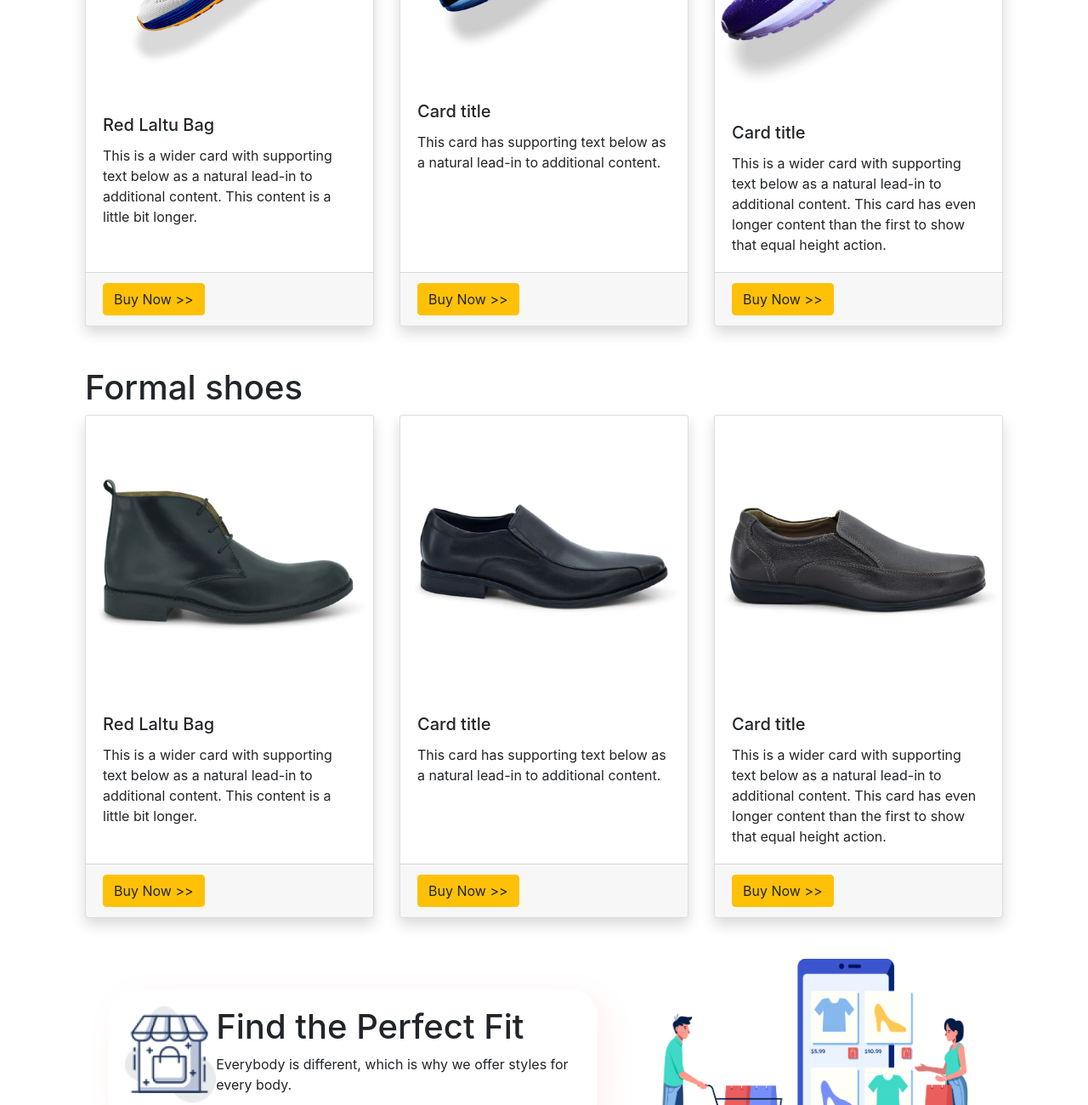
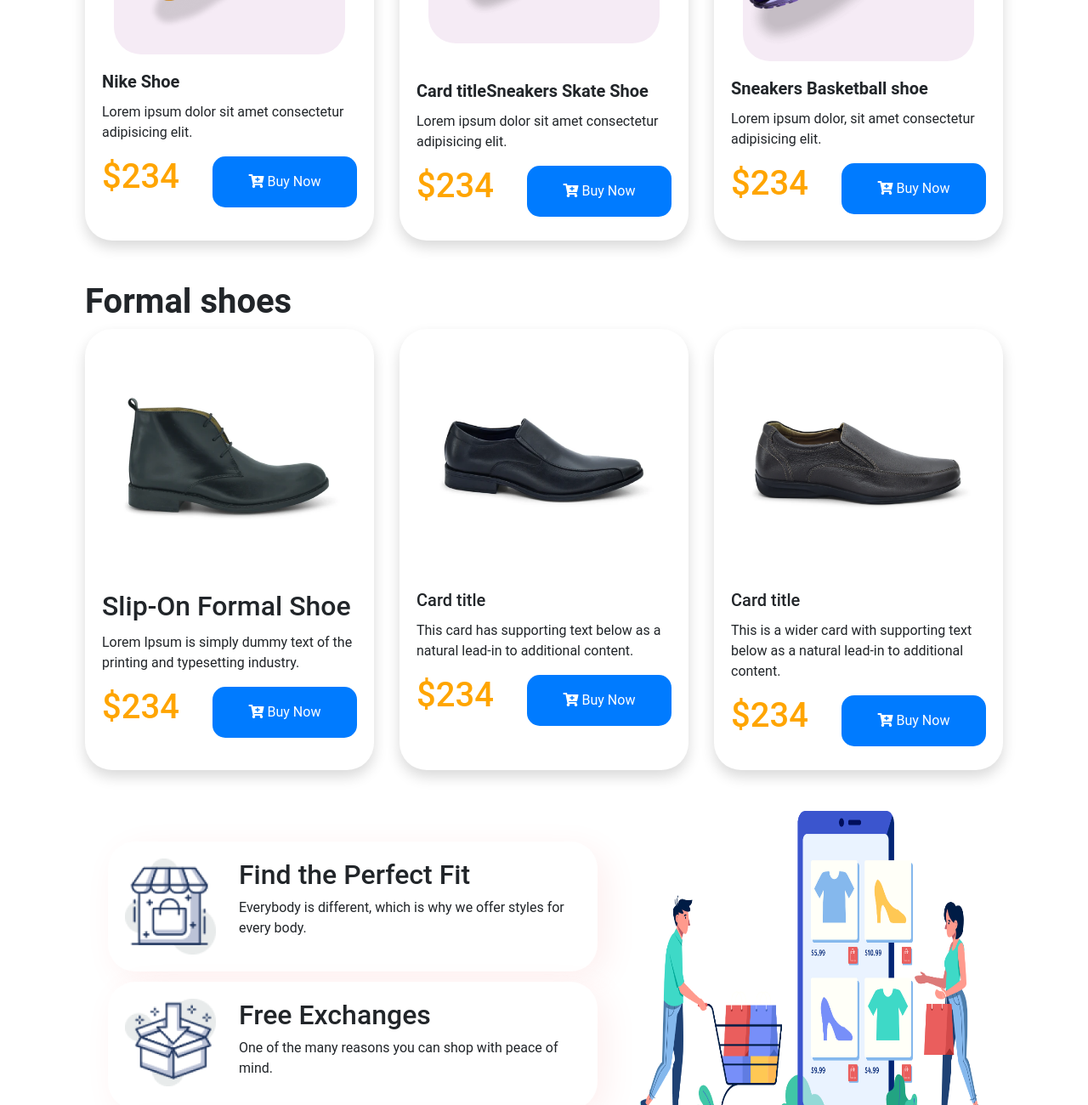
Before and after one commit to iamlaboniraz/Assignment02, a plain HTML site: page index.html in a window 1280 px wide. Shown: the part 940-2240 px from the top of the page at 85% size. Drawn offline with nearby package versions, Linux system fonts and the light colour scheme.

Commit message:
design part add

```diff
--- a/css/style.css
+++ b/css/style.css
@@ -1,5 +1,6 @@
 body{
-    font-family: 'Roboto Condensed', sans-serif;
+    font-family: 'Fraunces', serif;
+    font-family: 'Roboto', sans-serif;
 }
 .panda-card{
     border: 0;
@@ -12,3 +13,56 @@ body{
     border: 0;
     border-radius: 2em;
 }
+.casual-single-shoes, .formal-single-shoe{
+    border: 0;
+    border-radius: 2em;
+    height: 50%;
+}
+.casual-single-shoes h1, .formal-single-shoe h1{
+    color: orange;
+    float: left;
+}
+.casual-single-shoes button, .formal-single-shoe button{
+    float: right;
+    border:0;
+    width: 170px;
+    height: 60px;
+    border-radius: 7px;
+}
+
+.casual-shoes img, .formal-shoes img{
+    display: block;
+    margin-top: 6%;
+    margin-left: auto;
+    margin-right: auto;
+    width: 80%;
+    border-radius: 2em;
+}
+.casual-shoes img{
+    background-color: rgb(245, 235, 245);
+}
+.carousel-text-left{
+    float: left;
+}
+.carousel-text-left button, .causal-shoe-body button, .formal-shoe-body button{
+    color: white;
+    border: 0;
+    width: 170px;
+    height: 60px;
+    border-radius: 15px;
+}
+.service-categories{
+    border: 0;
+    border-radius: 2em;
+    box-shadow:  10px 10px 40px rgb(253, 239, 239);
+    margin: 2%;
+}
+.service-categories img{
+    height: 20%;
+    width: 20%;
+    float: left;
+}
+
+.service-body{
+    padding-left:25%;
+}
--- a/index.html
+++ b/index.html
@@ -4,10 +4,14 @@
     <meta charset="UTF-8">
     <meta name="viewport" content="width=device-width, initial-scale=1.0">
     <title>Document</title>
-    <link rel="stylesheet" href="https://stackpath.bootstrapcdn.com/bootstrap/4.4.1/css/bootstrap.min.css" integrity="sha384-Vkoo8x4CGsO3+Hhxv8T/Q5PaXtkKtu6ug5TOeNV6gBiFeWPGFN9MuhOf23Q9Ifjh" crossorigin="anonymous">
-    <link rel="stylesheet" href="styles.css">
+    <link rel="preconnect" href="https://fonts.gstatic.com">
+<link href="https://fonts.googleapis.com/css2?family=Fraunces:wght@500;700&display=swap" rel="stylesheet"><link rel="stylesheet" href="https://stackpath.bootstrapcdn.com/bootstrap/4.4.1/css/bootstrap.min.css" integrity="sha384-Vkoo8x4CGsO3+Hhxv8T/Q5PaXtkKtu6ug5TOeNV6gBiFeWPGFN9MuhOf23Q9Ifjh" crossorigin="anonymous">
+    <link rel="stylesheet" href="css/style.css">
+    <link rel="stylesheet" href="css/all.min.css">
 </head>
 <body>
+  <section style="background-color: rgb(243, 239, 231);" >
+    <!-- header section -->
     <header class="container">
       <nav class="navbar navbar-expand-lg navbar-light">
         <div class="col-md-5">
@@ -32,20 +36,20 @@
             </ul>
 
             <span class="navbar-text">
-                    <a class="nav-link" href="#">Home</a>
+                    <a class="nav-link" href="#carouselExampleCaptions">Home</a>
             </span>
             <span class="navbar-text">
-                <a class="nav-link" href="#">Product</a>
+                <a class="nav-link" href="#shoes">Product</a>
         </span>
             <span class="navbar-text">
-                <a class="nav-link" href="#">About us</a>
+                <a class="nav-link" href="#carouselExampleSlidesOnly">About us</a>
             </span>
             <span class="navbar-text">
                 <a class="nav-link" href="#">Contact us</a>
             </span>
             </div>
       </nav>
-
+<!-- carousel part -->
       <div id="carouselExampleCaptions" class="carousel slide" data-ride="carousel">
 
         <div class="panda-slide carousel-inner mt-5">
@@ -54,105 +58,113 @@
               <div class="col-md-5">
                 <img src="images/Photos/Group 33092.png" class="d-block w-100" alt="...">
             </div>
-                <div class="col-md-7">
-                  <h2 class="card-title">Nike React</h2>
-                  <h2>Infinity Run 2</h2>
+                <div class="carousel-text-left col-md-7">
+                  <div style="float: right;">
+                    <h2 style="color: orange;" class="card-title"><strong>NIKE REACT</strong> </h2>
+                  <h2 style="color: rgb(22, 22, 97);"><strong>INFINITY RUN 2</strong> </h2>
                   <p class="card-text">Lorem Ipsum is simply dummy text of the
                     printing and typesetting industry.</p>
-                  <button style="width: 170px;height: 60px;border-radius: 7px;" class="btn btn-primary">Buy Now</button>
+                  <button class="p-3 mb-2 bg-primary text-white"> <i class="fas fa-cart-plus"></i> Buy Now</button>
+                  </div>
                 </div>
             </div>
           </div>
         </div>
       </div>
     </header>
+  </section>
+
+  <!-- main section -->
     <main class="container">
-
+<!-- this is casual shoes section -->
         <section id="shoes" class="container mt-5">
-            <h1>CASUAL SHOES</h1>
+            <h1><strong>CASUAL SHOES</strong> </h1>
             <div class="row row-cols-1 row-cols-md-3 g-4">
-                <div class="col">
-                  <div class="card h-100 shadow">
+                <div class="casual-shoes col">
+                  <div class="casual-single-shoes card h-100 shadow">
                     <img src="images/Photos/image 5.png" class="card-img-top" alt="...">
-                    <div class="card-body">
-                      <h5 class="card-title">Red Laltu Bag</h5>
-                      <p class="card-text">This is a wider card with supporting text below as a natural lead-in to additional content. This content is a little bit longer.</p>
-                    </div>
-                    <div class="panda-card-footer card-footer">
-                      <button class="btn btn-warning">Buy Now >></button>
+                    <div class="causal-shoe-body card-body">
+                      <h5 class="card-title"><strong> Nike Shoe</strong> </h5>
+                      <p class="card-text">Lorem ipsum dolor sit amet consectetur adipisicing elit.</p>
+                      <h1 class="card-text">$234 </h1>
+                      <button class="p-3 mb-2 bg-primary text-white"> <i class="fas fa-cart-plus"></i> Buy Now</button>
                     </div>
                   </div>
                 </div>
-                <div class="col">
-                  <div class="card h-100 shadow">
+                <div class="casual-shoes col">
+                  <div class="casual-single-shoes card h-100 shadow">
                     <img src="images/Photos/pngegg 1.png" class="card-img-top" alt="...">
-                    <div class="card-body">
-                      <h5 class="card-title">Card title</h5>
-                      <p class="card-text">This card has supporting text below as a natural lead-in to additional content.</p>
-                    </div>
-                    <div class="panda-card-footer card-footer">
-                        <button class="btn btn-warning">Buy Now >></button>
+                    <div class="causal-shoe-body card-body">
+                      <br>
+                      <h5 class="card-title"><strong>Card titleSneakers Skate Shoe</strong></h5>
+                      <p class="card-text">Lorem ipsum dolor sit amet consectetur adipisicing elit. </p>
+                      <h1 class="card-text">$234 </h1>
+                      <button class="p-3 mb-2 bg-primary text-white"> <i class="fas fa-cart-plus"></i> Buy Now</button>
                     </div>
                   </div>
                 </div>
-                <div class="col">
-                  <div class="card h-100 shadow">
+
+                <div class="casual-shoes col">
+                  <div class="casual-single-shoes card h-100 shadow">
                     <img src="images/Photos/Daco_1703273 1.png" class="card-img-top" alt="...">
-                    <div class="card-body">
-                      <h5 class="card-title">Card title</h5>
-                      <p class="card-text">This is a wider card with supporting text below as a natural lead-in to additional content. This card has even longer content than the first to show that equal height action.</p>
-                    </div>
-                    <div class="panda-card-footer card-footer">
-                        <button class="btn btn-warning">Buy Now >></button>
+                    <div class="causal-shoe-body card-body">
+                      <h5 class="card-title"><strong>Sneakers Basketball shoe</strong> </h5>
+                      <p class="card-text">Lorem ipsum dolor, sit amet consectetur adipisicing elit.</p>
+                      <h1 class="card-text">$234 </h1>
+                      <button class="p-3 mb-2 bg-primary text-white"> <i class="fas fa-cart-plus"></i> Buy Now</button>
                     </div>
                   </div>
                 </div>
               </div>
         </section>
 
+<!-- This is for formal shoes section -->
         <section id="backpack" class="container mt-5">
-            <h1>Formal shoes</h1>
+            <h1><strong>Formal shoes</strong></h1>
             <div class="row row-cols-1 row-cols-md-3 g-4">
-                <div class="col">
-                  <div class="panda-card card h-100 shadow">
+                <div class="formal-shoes col">
+                  <div class="formal-single-shoe card h-100 shadow">
                     <img src="images/Photos/Mask Group.png" class="card-img-top" alt="...">
-                    <div class="card-body">
-                      <h5 class="card-title">Red Laltu Bag</h5>
-                      <p class="card-text">This is a wider card with supporting text below as a natural lead-in to additional content. This content is a little bit longer.</p>
+                    <div class="formal-shoe-body card-body">
+                      <h2 class="card-title">Slip-On Formal Shoe</h2>
+                      <p class="card-text">Lorem Ipsum is simply dummy text of the
+                        printing and typesetting industry.</p>
+                        <h1 class="card-text">$234 </h1>
+                        <button class="p-3 mb-2 bg-primary text-white"> <i class="fas fa-cart-plus"></i> Buy Now</button>
+
                     </div>
-                    <div class="panda-card-footer card-footer">
-                      <button class="btn btn-warning">Buy Now >></button>
-                    </div>
+
                   </div>
                 </div>
-                <div class="col">
-                  <div class="panda-card card h-100 shadow">
+                <div class="formal-shoes col">
+                  <div class="formal-single-shoe card h-100 shadow">
                     <img src="images/Photos/Rectangle 38.png" class="card-img-top" alt="...">
-                    <div class="card-body">
+                    <div class="formal-shoe-body card-body">
                       <h5 class="card-title">Card title</h5>
                       <p class="card-text">This card has supporting text below as a natural lead-in to additional content.</p>
+                      <h1 class="card-text">$234 </h1>
+                      <button class="p-3 mb-2 bg-primary text-white"> <i class="fas fa-cart-plus"></i> Buy Now</button>
                     </div>
-                    <div class="panda-card-footer card-footer">
-                        <button class="btn btn-warning">Buy Now >></button>
-                    </div>
+
                   </div>
                 </div>
-                <div class="col">
-                  <div class="panda-card card h-100 shadow">
+                <div class="formal-shoes col">
+                  <div class="formal-single-shoe card h-100 shadow">
                     <img src="images/Photos/Rectangle 39.png" class="card-img-top" alt="...">
-                    <div class="card-body">
+                    <div class="formal-shoe-body card-body">
                       <h5 class="card-title">Card title</h5>
-                      <p class="card-text">This is a wider card with supporting text below as a natural lead-in to additional content. This card has even longer content than the first to show that equal height action.</p>
+                      <p class="card-text">This is a wider card with supporting text below as
+                        a natural lead-in to additional content. </p>
+                      <h1 class="card-text">$234 </h1>
+                      <button class="p-3 mb-2 bg-primary text-white"> <i class="fas fa-cart-plus"></i> Buy Now</button>
                     </div>
-                    <div class="panda-card-footer card-footer">
-                        <button class="btn btn-warning">Buy Now >></button>
-                    </div>
+
                   </div>
                 </div>
               </div>
         </section>
 
-         <!-- service section -->
+         <!-- This is for service section -->
          <section class="container mt-5">
           <div id="carouselExampleSlidesOnly" class="carousel slide" data-ride="carousel">
               <div class="container" class="carousel-inner">
@@ -160,45 +172,52 @@
                   <div class="row">
                       <div class="col-md-7">
                           <br>
-                          <div style="border: 0; border-radius: 2em; box-shadow:  10px 10px 40px rgb(253, 239, 239); margin: 2%;" class="service-categories card">
+                          <div class="service-categories card">
                             <div class="card-body">
-                              <img style="height: 20%;width: 20%; float: left;" src="images/Logo-Icon/image 12.png" alt="">
-                              <h1>Find the Perfect Fit</h1>
+                              <img src="images/Logo-Icon/image 12.png" alt="">
+                              <div class="service-body">
+                                <h2>Find the Perfect Fit</h2>
                               <p>Everybody is different, which is why we
                                 offer styles for every body.</p>
+                              </div>
                             </div>
                           </div>
-                        <div style="border: 0; border-radius: 2em; box-shadow:  10px 10px 40px rgb(253, 239, 239); margin: 2%;" class="service-categories card">
+                        <div class="service-categories card">
                           <div class="card-body">
-                            <img style="height: 20%;width: 20%; float: left;" src="images/Logo-Icon/image 13.png" alt="">
-                            <h1>Free Exchanges</h1>
-                            <p>One of the many reasons you can shop
-                              with peace of mind.</p>
+                            <img src="images/Logo-Icon/image 13.png" alt="">
+                            <div class="service-body">
+                              <h2>Free Exchanges</h2>
+                              <p>One of the many reasons you can shop
+                                with peace of mind.</p>
+                            </div>
+
                           </div>
                         </div>
-                        <div style="border: 0; border-radius: 2em; box-shadow:  10px 10px 40px rgb(253, 239, 239); margin: 2%;" class="service-categories card">
+                        <div class="service-categories card">
                           <div class="card-body">
-                            <img style="height: 20%;width: 20%; float: left;" src="images/Logo-Icon/image 14.png" alt="">
-                            <h1>Contact Our Seller</h1>
+                            <img src="images/Logo-Icon/image 14.png" alt="">
+                            <div class="service-body">
+                              <h2>Contact Our Seller</h2>
                             <p>They are here to help you. That's quite
                               literally what we pay them for.</p>
+                            </div>
+
                           </div>
                       </div>
                       </div>
 
                       <div id="service-picture" class="col-md-5">
-                          <img class="d-block w-100" src="images/Logo-Icon/XMLID 1.png" alt="First slide">
+                          <img style="height: 380px; width: 400px;" class="d-block w-100" src="images/Logo-Icon/XMLID 1.png" alt="First slide">
                       </div>
                   </div>
                 </div>
               </div>
             </div>
         </section>
+    </main>
 
-    </main>
-    <!-- <footer class="text-center mt-5">
-        <small>@2021. Panda Ecommerce </small>
-    </footer> -->
+
+
 
     <script src="https://code.jquery.com/jquery-3.4.1.slim.min.js" integrity="sha384-J6qa4849blE2+poT4WnyKhv5vZF5SrPo0iEjwBvKU7imGFAV0wwj1yYfoRSJoZ+n" crossorigin="anonymous"></script>
 <script src="https://cdn.jsdelivr.net/npm/popper.js@1.16.0/dist/umd/popper.min.js" integrity="sha384-Q6E9RHvbIyZFJoft+2mJbHaEWldlvI9IOYy5n3zV9zzTtmI3UksdQRVvoxMfooAo" crossorigin="anonymous"></script>
```
